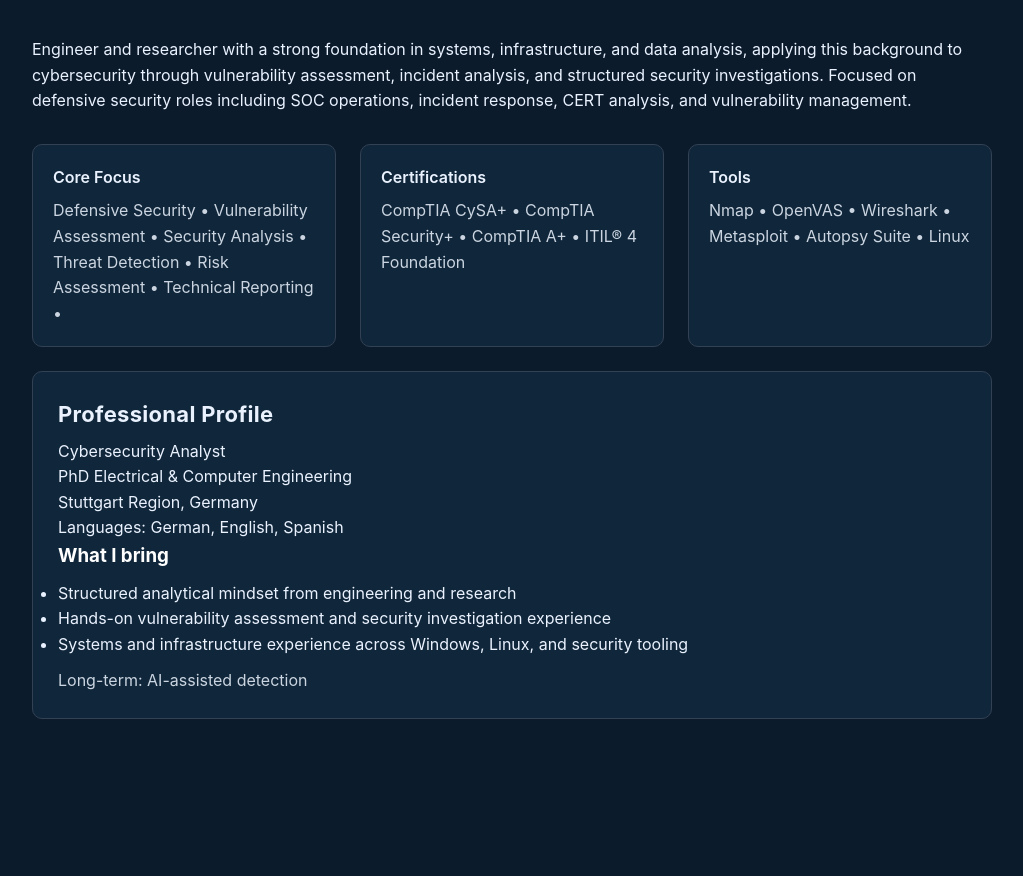
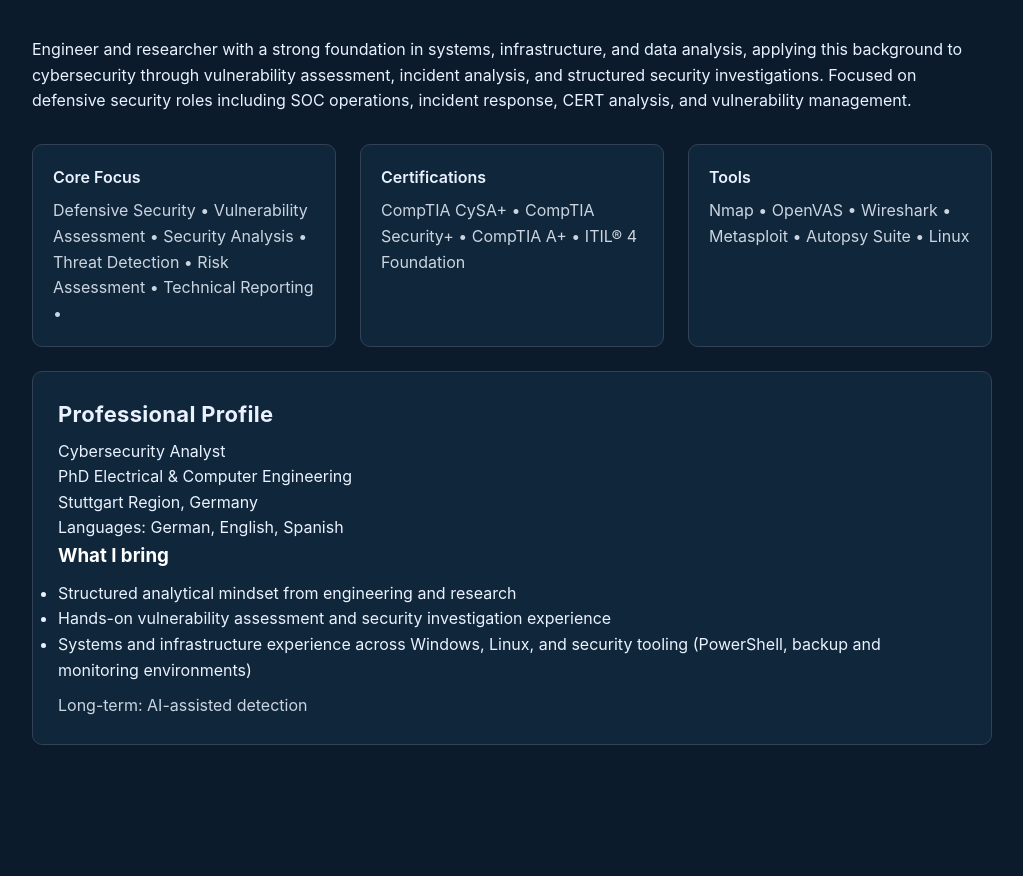
Before and after one commit to licetrosales/cybersecurity-lab, a plain HTML site: page docs/index.html in a window 1280 px wide. Shown: the part 153-1029 px from the top of the page, without its empty margins (128-1151 px from the left). Drawn offline with Linux system fonts and the light colour scheme.

Commit message:
refactor: reformulate what I bring section

```diff
--- a/docs/index.html
+++ b/docs/index.html
@@ -76,7 +76,7 @@
               <ul class="clean-list">
                 <li>Structured analytical mindset from engineering and research</li>
                 <li>Hands-on vulnerability assessment and security investigation experience</li>
-                <li>Systems and infrastructure experience across Windows, Linux, and security tooling</li>
+                <li>Systems and infrastructure experience across Windows, Linux, and security tooling (PowerShell, backup and monitoring environments)</li>
                 </ul>
 
             <p class="tiny" style="margin-top:10px">
```
